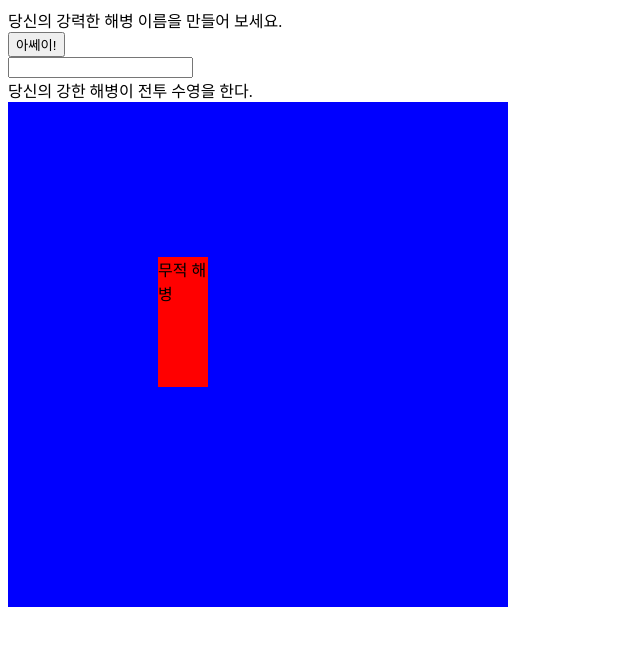
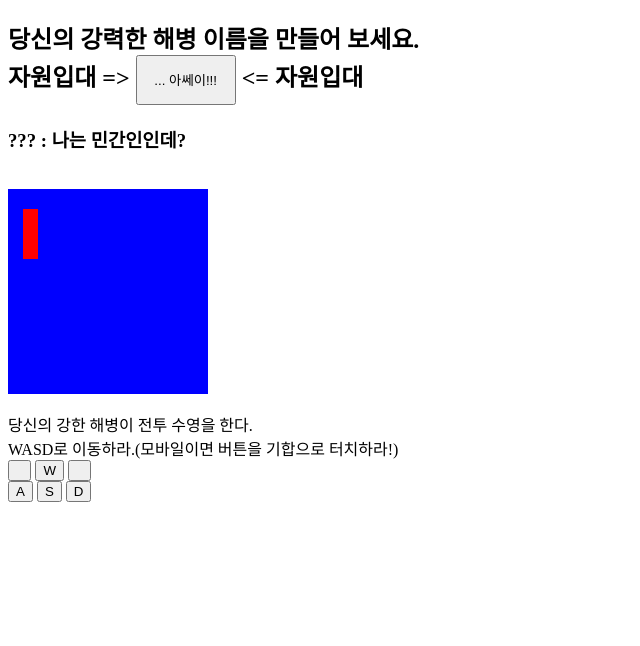
Before and after one commit to smee6/marineNameGenarator, a plain HTML site: page index.html in a window 1280 px wide. Shown: the whole page, without its empty margins (0-640 px from the left). Drawn offline with Linux system fonts and the light colour scheme.

Commit message:
Add files via upload

```diff
--- a/index.html
+++ b/index.html
@@ -33,13 +33,15 @@
             a_ = a[Math.floor(Math.random() * a.length)];
             b_ = b[Math.floor(Math.random() * a.length)];
             c_ = c[Math.floor(Math.random() * a.length)];
-            document.getElementById('nametag').value = `악! 이병 ${a_}${b_}${c_} !!`
+            document.getElementById('nametag').innerHTML = `??? :아니...나는 해병 !! 악! 이병 ${a_}${b_}${c_} !!`
+            document.getElementById('box').innerHTML = `${a_}${b_}${c_}`
         }
-        window.addEventListener('keydown', e => {
-            if (e.keyCode === 87) {
+
+        function up(e) {
+
             //위
             mt = document.getElementById('box').style.marginTop;
-                cmt = Number(mt.replace('px', '')) - 10;
+            cmt = Number(mt.replace('px', '')) - 5;
             if (cmt <= 0) {
                 document.getElementById('alret').innerHTML = "작전지역을 이탈하지 마라... 돌아가라 해병..."
                 return;
@@ -47,23 +49,29 @@
             document.getElementById('alret').innerHTML = ""
             cmt += 'px';
             document.getElementById('box').style.marginTop = cmt;
+
         }
-            if (e.keyCode === 83) {
+
+        function down(e) {
+
             //아래
             mt = document.getElementById('box').style.marginTop;
-                cmt = Number(mt.replace('px', '')) + 10;
-                if (cmt >= 380) {
+            cmt = Number(mt.replace('px', '')) + 5;
+            if (cmt >= 160) {
                 document.getElementById('alret').innerHTML = "작전지역을 이탈하지 마라... 돌아가라 해병..."
                 return;
             }
             document.getElementById('alret').innerHTML = ""
             cmt += 'px';
             document.getElementById('box').style.marginTop = cmt;
+
         }
-            if (e.keyCode === 65) {
+
+        function left(e) {
+
             //왼쪽
             mt = document.getElementById('box').style.marginLeft;
-                cmt = Number(mt.replace('px', '')) - 10;
+            cmt = Number(mt.replace('px', '')) - 5;
             if (cmt <= 0) {
                 document.getElementById('alret').innerHTML = "작전지역을 이탈하지 마라... 돌아가라 해병..."
                 return;
@@ -71,33 +79,63 @@
             document.getElementById('alret').innerHTML = ""
             cmt += 'px';
             document.getElementById('box').style.marginLeft = cmt;
+
         }
-            if (e.keyCode === 68) {
+
+        function right(e) {
+
             //오른쪽
             mt = document.getElementById('box').style.marginLeft;
-                cmt = Number(mt.replace('px', '')) + 10;
-                if (cmt >= 450) {
+            cmt = Number(mt.replace('px', '')) + 5;
+            if (cmt >= 190) {
                 document.getElementById('alret').innerHTML = "작전지역을 이탈하지 마라... 돌아가라 해병..."
                 return;
             }
             document.getElementById('alret').innerHTML = ""
             cmt += 'px';
             document.getElementById('box').style.marginLeft = cmt;
+
+        }
+        window.addEventListener('keydown', e => {
+            if (e.keyCode === 87) {
+                up(e);
+            }
+            if (e.keyCode === 83) {
+                down(e);
+            }
+            if (e.keyCode === 65) {
+                left(e);
+            }
+            if (e.keyCode === 68) {
+                right(e);
             }
         })
     </script>
 </head>
 
-<body>
+<h2>
     당신의 강력한 해병 이름을 만들어 보세요.<br>
-    <button onclick="randomNameGen()">아쎄이!</button>
+    자원입대 => <button onclick="randomNameGen()" style="width: 100px; height: 50px;"> ... 아쎄이!!!</button>
+    <= 자원입대 <br>
+        <h3 id="nametag"> ??? : 나는 민간인인데?</h3>
+</h2>
 <br>
-    <input id="nametag" />
+
+<div id="frame" style="width: 200px; height: 200px; background-color: blue; padding-top: 5px; overflow: hidden;">
+    <div id="box"
+        style="width: 15px; height: 50px; background-color: red; margin: 15px; color:aliceblue; text-overflow: ellipsis; font-size: small;">
+    </div>
+</div>
 <br>
-    당신의 강한 해병이 전투 수영을 한다.
-    <div id="frame" style="width: 500px; height: 500px; background-color: blue; padding-top: 5px; overflow: hidden;">
-        <div id="box" style="width: 50px; height: 130px; background-color: red; margin: 150px;">무적 해병</div>
-    </div>
+당신의 강한 해병이 전투 수영을 한다.<br>
+WASD로 이동하라.(모바일이면 버튼을 기합으로 터치하라!)<br>
+<button>&nbsp;&nbsp;</button>
+<button onclick="up()">W</button>
+<button>&nbsp;&nbsp;</button><br>
+<button onclick="left()">A</button>
+<button onclick="down()">S</button>
+<button onclick="right()">D</button>
+<br>
 <h1 id="alret" style="color: red;"></h1>
 </body>
 
```
Lines whose indentation alone changed are shown as unchanged.
